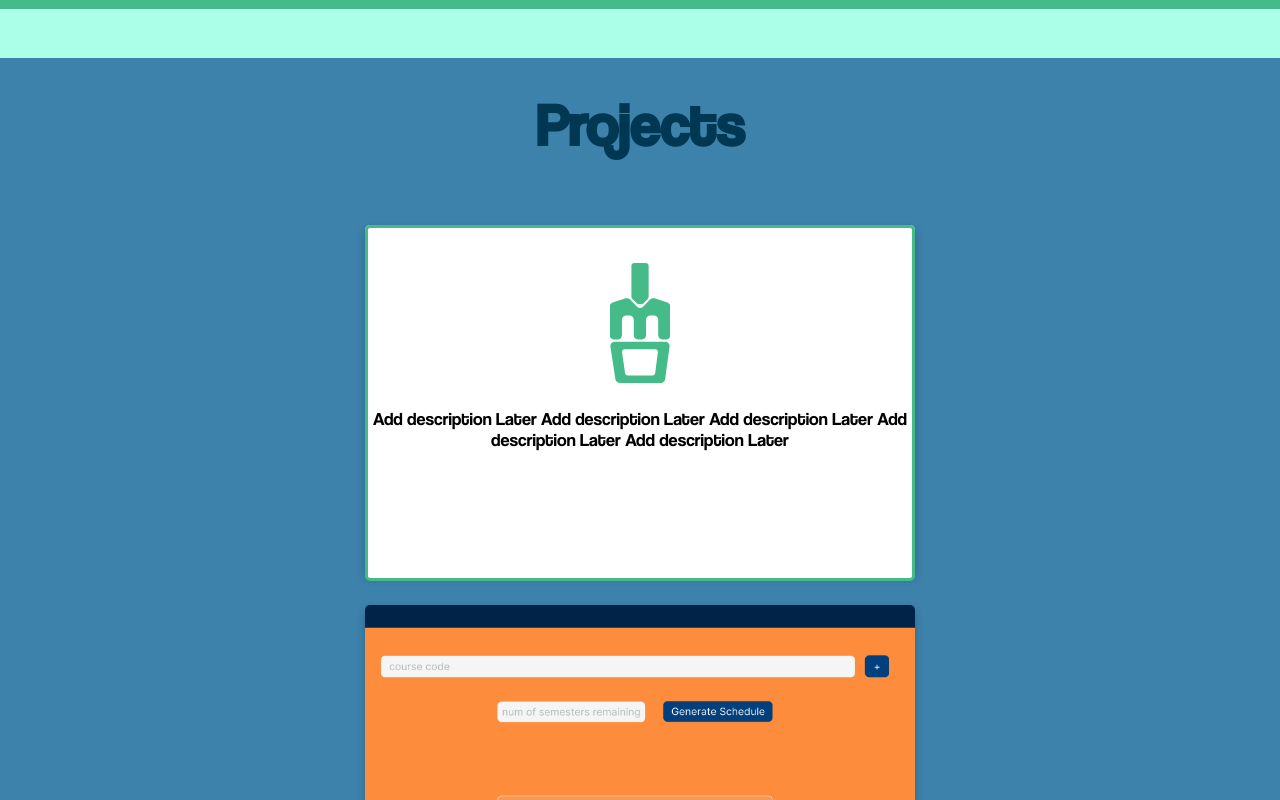
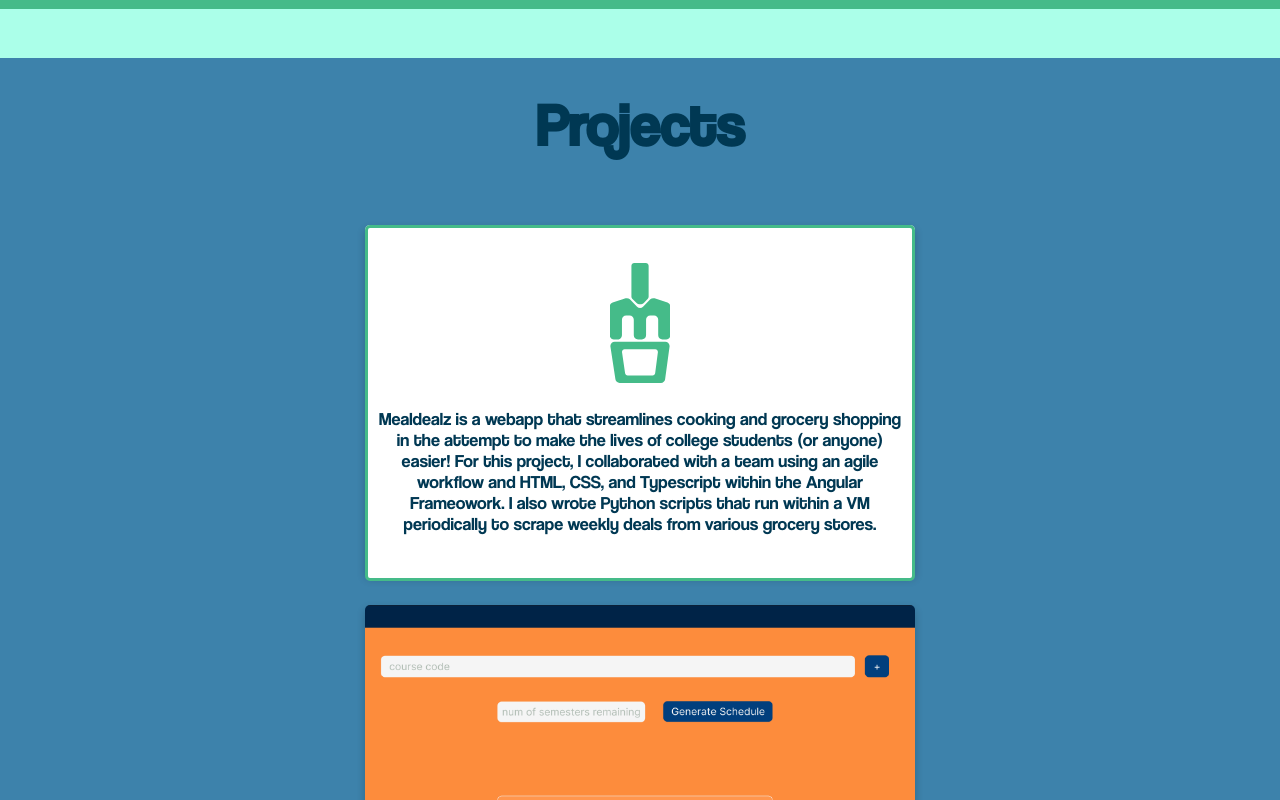
Before and after one commit to samforstot/sf-portfolio-app, an Angular app: page / in a window 1280 px wide. Both pictures are taken after a click on the element 640 px from the left and 2020 px from the top of the page. Shown: the part 1620-2420 px from the top of the page. Built offline with nearby package versions, Linux system fonts and the light colour scheme.

Commit message:
added descriptions

```diff
--- a/src/app/projects/projects.component.html
+++ b/src/app/projects/projects.component.html
@@ -5,28 +5,28 @@
             <h1 class="name">Mealdealz</h1>
             <div class="description">
                 <span class="md-image"></span>
-                <p>Add description Later Add description Later Add description Later Add description Later Add description Later</p>
+                <p>Mealdealz is a webapp that streamlines cooking and grocery shopping in the attempt to make the lives of college students (or anyone) easier! For this project, I collaborated with a team using an agile workflow and HTML, CSS, and Typescript within the Angular Frameowork. I also wrote Python scripts that run within a VM periodically to scrape weekly deals from various grocery stores. </p>
             </div>
         </div>
         <div [ngClass]="{'flip': isFlippedGPT}" (click)="toggleCard('gpt')" class="card gpt">
             <h1 class="name">Gator Path Tracker</h1>
             <div class="description">
                 <span class="gpt-image"></span>
-                <p>Add description Later Add description Later Add description Later Add description Later Add description Later</p>
+                <p>The Gator Path Tracker (GPT) is project that is currently in-development! This webapp makes use of a web driver within various Python scripts to grab student-produced opinions and data relating to the overall difficulty of classes at the Univeristy of Florida. Sources include sites ranging from Reddit (r/ufl) to RateMyProfessor. This data is then passed to OpenAI's ChatGPT API to perform language processing to rate each class and further build a schedule for users.</p>
             </div>
         </div>
         <div [ngClass]="{'flip': isFlippedDRIG}" (click)="toggleCard('drig')" class="card drig">
             <h1 class="name">D.R.I.G.</h1>
             <div class="description">
                 <span class="drig-image"></span>
-                <p>Add description Later Add description Later Add description Later Add description Later Add description Later</p>
+                <p>The Direct Replay Information Gatherer is an application that displays information based on around 300,000 individual statlines from the National Basketball Association from 2019-2022. This project is meant to test the varying time differences when executing quick sort and merge sort algorithms. Using C++, Windows Forms .NET Framework, and Adobe Photoshop, a UI was created to display results of user searches.<p>
             </div>
         </div>
         <div [ngClass]="{'flip': isFlippedHH}" (click)="toggleCard('hh')" class="card hh">
             <h1 class="name">Hardwood Hustle</h1>
             <div class="description">
                 <span class="hh-image"></span>
-                <p>Add description Later Add description Later Add description Later Add description Later Add description Later</p>
+                <p>Hardwood Hustle is a side project I did one night so that I could occupy myslef during <i>boring</i> times of the day. This console game makes use of multiple data sets and C++ to run users through a simulated college basketball season with chances of going to March Madness! Other features include recruiting a team and status checking on your overall win statistics! </p>
             </div>
         </div>
     </div>
--- a/src/app/projects/projects.component.scss
+++ b/src/app/projects/projects.component.scss
@@ -97,7 +97,8 @@ h2{
     background-color: white;
     border-radius: 5px;
     height: 100%;
-    border: 3px solid var(--tertiary-color)
+    border: 3px solid var(--tertiary-color);
+    color: var(--primary-color)
 }
 
 .md-image{
@@ -169,3 +170,7 @@ p {
     border-radius: 5px;
     padding: 5px;
 }
+
+i {
+    background-color: white;
+}
```
